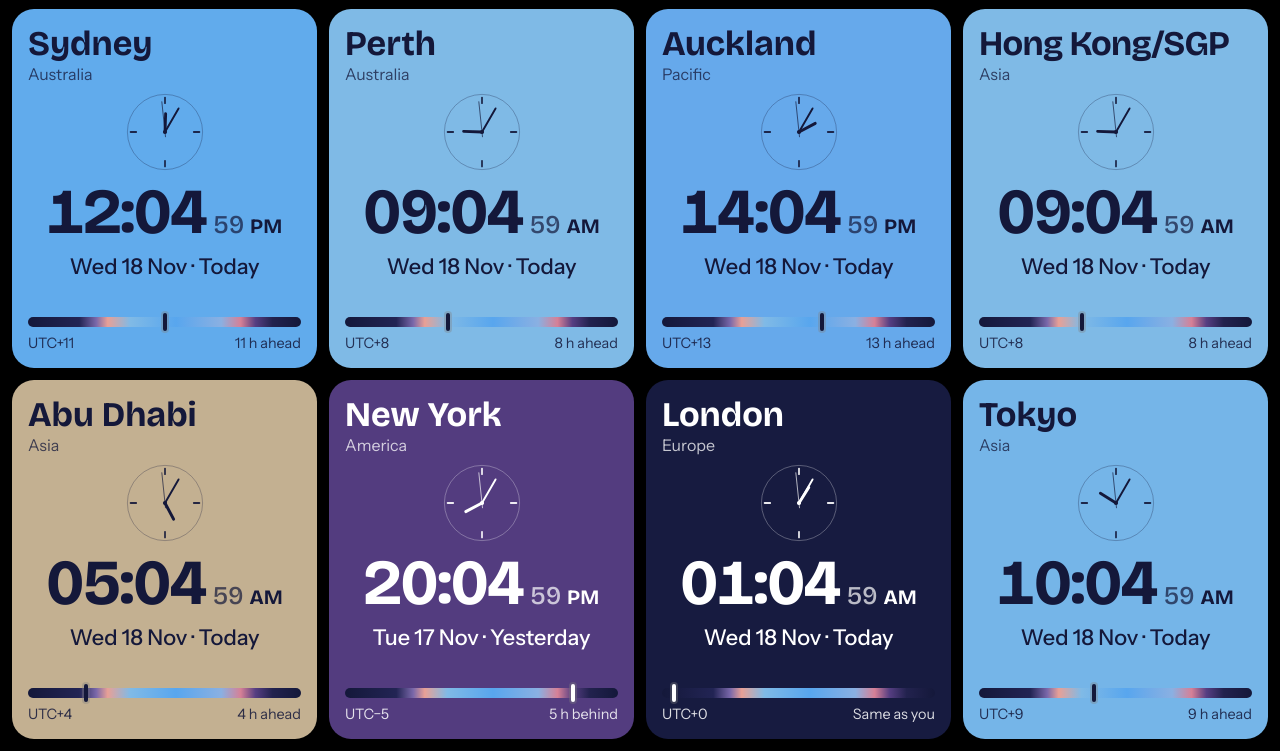
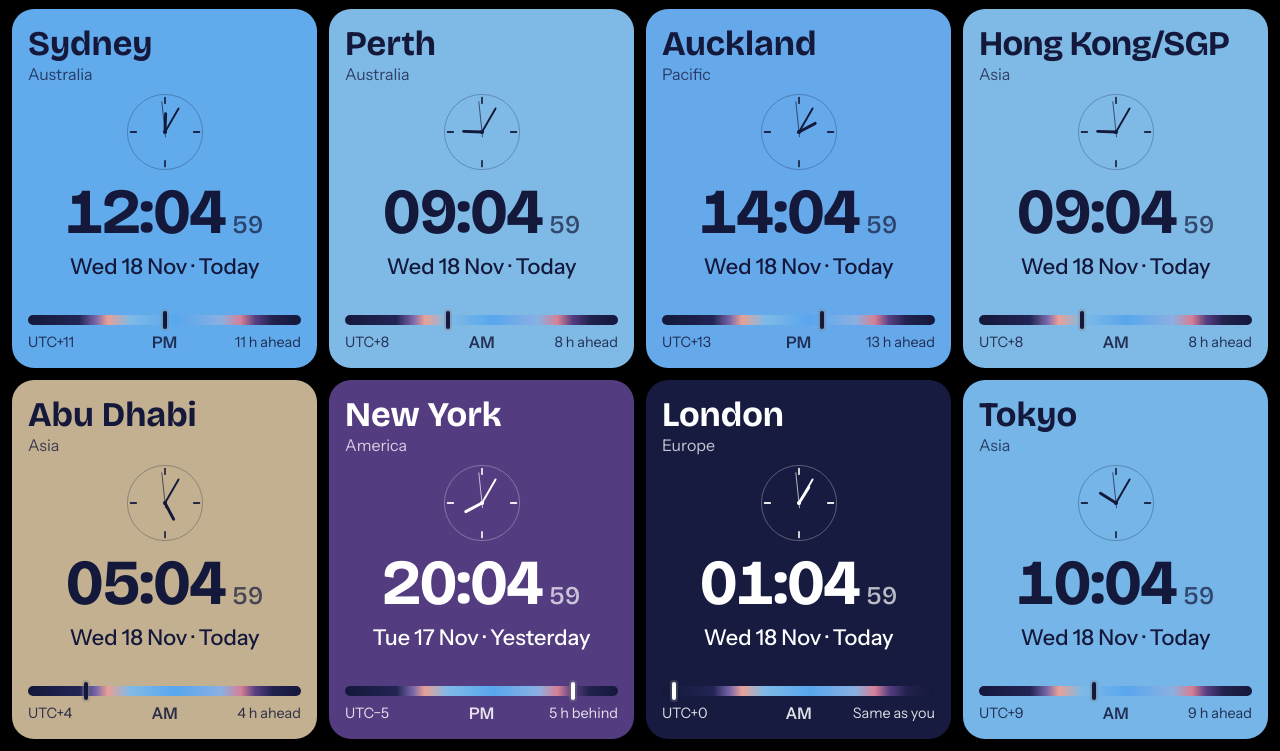
Before and after one commit to flipfire87/Clocks, a plain HTML site: page index.html in a window 1280 px wide. Shown: the part 49-800 px from the top of the page. Drawn offline with nearby package versions, Linux system fonts and the light colour scheme.

Commit message:
Update index.html

```diff
--- a/index.html
+++ b/index.html
@@ -118,12 +118,14 @@
     position: absolute; top: -4px; width: 4px; height: 18px; border-radius: 2px;
     background: currentColor; box-shadow: 0 0 0 2px rgba(127,127,127,0.35); transform: translateX(-2px);
   }
-  .meta { display: flex; justify-content: space-between; gap: 8px; font-size: clamp(0.9rem, 1vw, 1.4rem); opacity: 0.85; margin: 0; }
+  .meta { display: grid; grid-template-columns: 1fr auto 1fr; align-items: center; gap: 8px; font-size: clamp(0.9rem, 1vw, 1.4rem); opacity: 0.85; margin: 0; }
 
   .empty { grid-column: 1 / -1; padding: 40px 0; color: #9aa1c9; }
 
   .card { cursor: grab; user-select: none; -webkit-user-select: none; }
   .region, .date, .meta { line-height: 1.2; }
+  .meta .diff { text-align: right; }
+  .meta .ampm { font-size: clamp(1rem, 1.15vw, 1.6rem); }
   .utcbar { display: flex; align-items: baseline; justify-content: center; gap: 18px; padding: 2px 0 12px; color: #ffffff; font-family: var(--display); font-variant-numeric: tabular-nums; }
   .utc-label { font-size: clamp(1rem, 1.2vw, 1.6rem); font-weight: 600; letter-spacing: 0.14em; color: #9aa1c9; }
   .utc-time { font-size: clamp(1.6rem, 2.4vw, 3.2rem); font-weight: 700; line-height: 1; }
@@ -140,7 +142,7 @@
     svg.face { width: 11vh; height: 11vh; }
     .hm { font-size: min(5.4vw, 10.5vh); }
     .sec { font-size: 2.1vw; }
-    .ampm { font-size: 1.7vw; }
+    .meta .ampm { font-size: 1.25vw; }
     .date { font-size: 1.9vw; }
     .meta { font-size: 1.1vw; }
     .utc-time { font-size: 2.8vw; }
@@ -277,10 +279,10 @@
     el.innerHTML =
       '<div class="top"><div><h2 class="city"></h2><p class="region"></p></div></div>' +
       buildFace() +
-      '<div class="digital"><span class="hm"></span><span class="sec"></span><span class="ampm"></span></div>' +
+      '<div class="digital"><span class="hm"></span><span class="sec"></span></div>' +
       '<p class="date"></p>' +
       '<div class="strip" title="Position in this city’s day"><span class="marker"></span></div>' +
-      '<p class="meta"><span class="off"></span><span class="diff"></span></p>';
+      '<p class="meta"><span class="off"></span><span class="ampm"></span><span class="diff"></span></p>';
     el.querySelector(".city").textContent = n.city;
     if (n.city.length > 12) el.querySelector(".city").classList.add("long");
     el.querySelector(".region").textContent = n.region;
```
